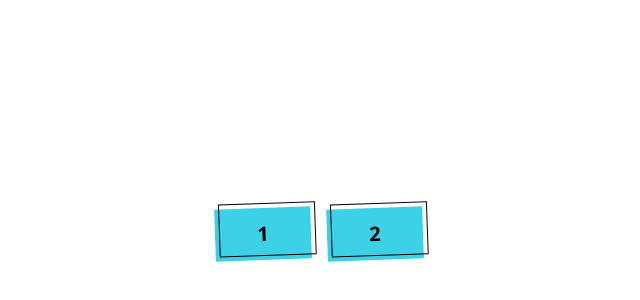
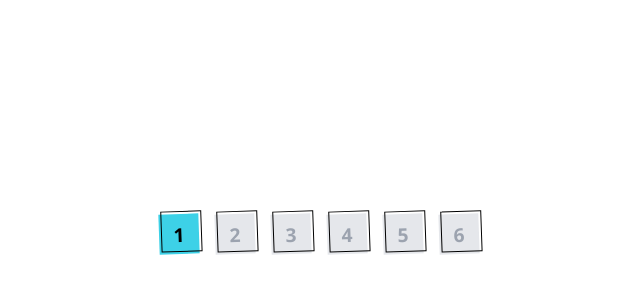
Before and after one commit to salteadorneo/bulbs, a React (Vite) app: page / in a window 1280 px wide. Shown: the part 182-482 px from the top of the page, without its empty margins (321-961 px from the left). Built offline with nearby package versions, Linux system fonts and the light colour scheme.

Commit message:
Update styles and add level navigation functionality

```diff
--- a/src/App.css
+++ b/src/App.css
@@ -35,18 +35,18 @@ main {
   box-sizing: border-box;
   color: #000000;
   display: flex;
+  align-items: center;
   font-family: ui-sans-serif, system-ui, -apple-system, system-ui, "Segoe UI", Roboto, "Helvetica Neue", Arial, "Noto Sans", sans-serif, "Apple Color Emoji", "Segoe UI Emoji", "Segoe UI Symbol", "Noto Color Emoji";
-  font-size: 1rem;
+  font-size: 1.2rem;
   font-weight: 700;
   justify-content: center;
-  line-height: 1.75rem;
-  padding: .75rem 1.65rem;
   position: relative;
   text-align: center;
   text-decoration: none #000000 solid;
   text-decoration-thickness: auto;
-  width: 100%;
-  max-width: 60px;
+  width: 40px;
+  height: 40px;
+  aspect-ratio: 1/1;
   position: relative;
   cursor: pointer;
   transform: rotate(-2deg);
@@ -58,25 +58,24 @@ main {
     outline: 0;
   }
 
+  &:disabled {
+    background-color: #E5E7EB;
+    color: #9CA3AF;
+    cursor: not-allowed;
+  }
+
   &:after {
     content: '';
     position: absolute;
     border: 1px solid #000000;
-    bottom: 4px;
-    left: 4px;
+    bottom: 2px;
+    left: 2px;
     width: calc(100% - 1px);
     height: calc(100% - 1px);
   }
 
   &:hover:after {
-    bottom: 2px;
-    left: 2px;
-  }
-
-  @media (min-width: 768px) {
-    & {
-      padding: .75rem 3rem;
-      font-size: 1.25rem;
-    }
+    bottom: 1px;
+    left: 1px;
   }
 }
--- a/src/App.tsx
+++ b/src/App.tsx
@@ -20,11 +20,38 @@ const LEVEL = [
     getNewLight({}),
     getNewLight({}),
     getNewLight({})
+  ],
+  [
+    getNewLight({ broken: true }),
+    getNewLight({}),
+    getNewLight({})
+  ],
+  [
+    getNewLight({}),
+    getNewLight({}),
+    getNewLight({}),
+    getNewLight({})
+  ],
+  [
+    getNewLight({}),
+    getNewLight({}),
+    getNewLight({}),
+    getNewLight({}),
+    getNewLight({})
+  ],
+  [
+    getNewLight({ broken: true }),
+    getNewLight({}),
+    getNewLight({}),
+    getNewLight({}),
+    getNewLight({})
   ]
 ]
 
 export default function App() {
   const [level, setLevel] = useState<Light[] | null>(null)
+
+  const [currentLevel, setCurrentLevel] = useState(0)
 
   return (
     <main>
@@ -36,6 +63,7 @@ export default function App() {
                 key={index}
                 onClick={() => setLevel(level)}
                 className="level"
+                disabled={index > currentLevel}
               >
                 {index + 1}
               </button>
@@ -47,6 +75,10 @@ export default function App() {
         <Game
           level={level}
           onReset={() => setLevel(null)}
+          onNext={() => {
+            setCurrentLevel(currentLevel + 1)
+            setLevel(LEVEL[currentLevel + 1])
+          }}
         />
       )}
     </main>
--- a/src/components/Game.tsx
+++ b/src/components/Game.tsx
@@ -6,9 +6,10 @@ import { Switch } from "./Switch"
 interface Props {
     level: LightType[]
     onReset: () => void
+    onNext: () => void
 }
 
-export function Game({ level, onReset }: Props) {
+export function Game({ level, onReset, onNext }: Props) {
     const switches = useMemo(() => {
         let switches: string[] = []
         do {
@@ -20,18 +21,28 @@ export function Game({ level, onReset }: Props) {
 
     const [lights, setLights] = useState(level)
 
+    useEffect(() => {
+        console.log('level changed')
+        setShowLights(false)
+        setResult("")
+        setChecked([])
+        setLights(level)
+    }, [level])
+
     const [checked, setChecked] = useState<string[]>([])
     const expected = switches
 
     const [showLights, setShowLights] = useState(false)
 
+    const [result, setResult] = useState("")
+
     useEffect(() => {
         if (checked.length === expected.length) {
             const isWin = checked.join('') === expected.join('')
             if (isWin) {
-                alert('¡Has ganado!')
+                setResult('win')
             } else {
-                alert('¡Has perdido!')
+                setResult('lose')
             }
         }
     }, [checked, expected])
@@ -83,10 +94,19 @@ export function Game({ level, onReset }: Props) {
                     Show lights
                 </button>
             )}
-            {showLights && (
-                <button onClick={onReset}>
-                    Reset
-                </button>
+            {result != "" && (
+                <>
+                    {result === 'win' ? 'You win!' : 'You lose!'}
+                    <button onClick={onReset}>
+                        Reset
+                    </button>
+                    <button
+                        onClick={onNext}
+                        disabled={result !== 'win'}
+                    >
+                        &gt;&gt;
+                    </button>
+                </>
             )}
         </main>
     )
```
